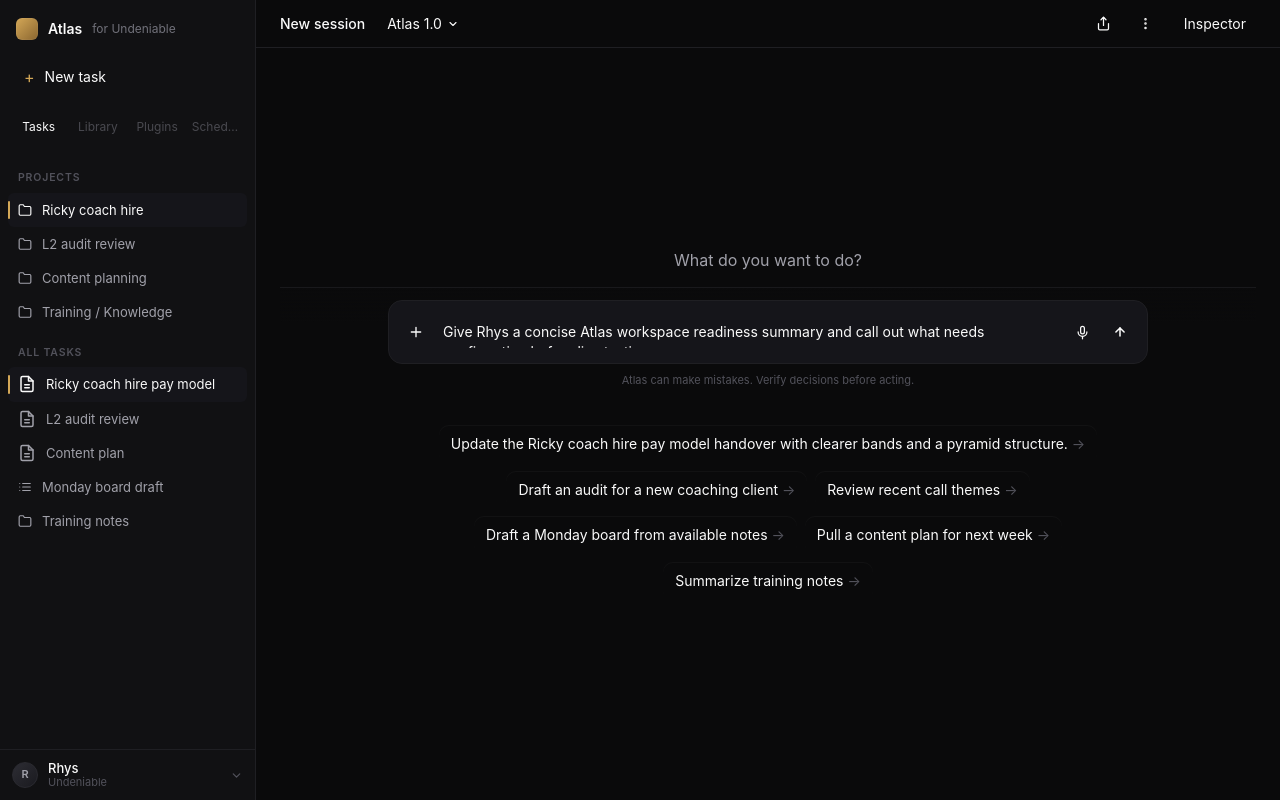
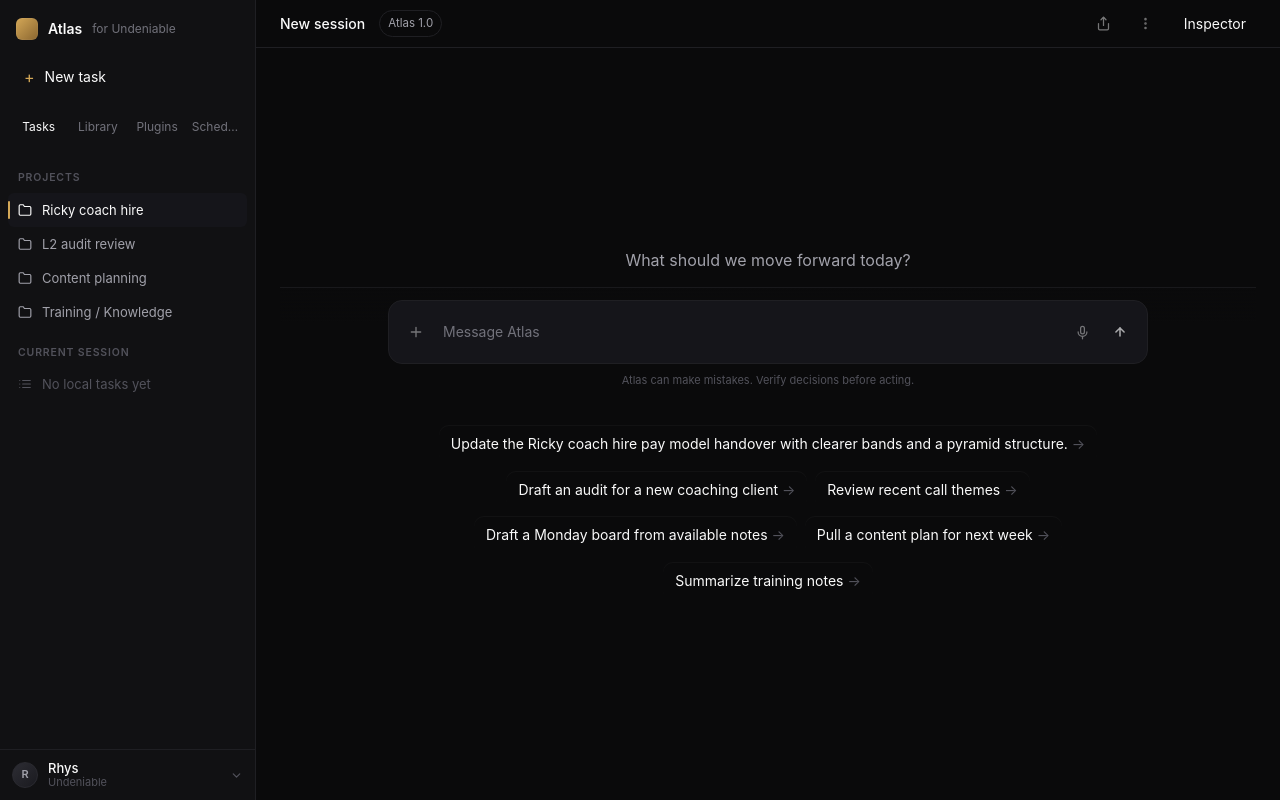
Before and after one commit to AtlasUndeniable/atlas-mission-control, a Next.js app: page /workspace in a window 1280 px wide. Built offline with nearby package versions, Linux system fonts and the light colour scheme.

Commit message:
feat(workspace): improve beta readiness controls

```diff
--- a/src/app/workspace-demo/WorkspaceDemoApp.tsx
+++ b/src/app/workspace-demo/WorkspaceDemoApp.tsx
@@ -5,7 +5,6 @@
   demoRhysReadyStarterPrompt,
   demoRhysReadyTaskTitle,
   demoStarterPrompts,
-  demoUserPrompt,
   demoWorkspace,
   type AgentEvent,
   type Artifact,
@@ -18,6 +17,7 @@
 
 type RunState = "idle" | "running" | "complete";
 type ReferenceCoverage = "matched" | "thin" | "none";
+type WorkspacePanel = "tasks" | "library" | "plugins" | "scheduled";
 
 interface ArtifactPreview {
   id: string;
@@ -70,6 +70,7 @@
   task: Task | null;
   tasks: Task[];
   internalEvents: AgentEvent[];
+  errorMessage: string | null;
 }
 
 const initialThreadState: ThreadState = {
@@ -79,6 +80,7 @@
   task: null,
   tasks: [],
   internalEvents: [],
+  errorMessage: null,
 };
 
 interface StoredWorkspaceThread {
@@ -94,6 +96,14 @@
 }
 
 function reduceEvent(state: ThreadState, event: AgentEvent): ThreadState {
+  if (event.kind === "error") {
+    return {
+      ...state,
+      internalEvents: event.visibility === "internal" ? [...state.internalEvents, event] : state.internalEvents,
+      errorMessage: event.message || "Atlas could not finish that run.",
+    };
+  }
+
   if (event.visibility === "internal") {
     return { ...state, internalEvents: [...state.internalEvents, event] };
   }
@@ -170,6 +180,7 @@
         task: thread.task ?? null,
         tasks: Array.isArray(thread.tasks) ? thread.tasks : thread.task ? [thread.task] : [],
         internalEvents: thread.internalEvents,
+        errorMessage: typeof thread.errorMessage === "string" ? thread.errorMessage : null,
       },
       runState: parsed.runState === "complete" ? "complete" : "idle",
       activeTaskTitle: typeof parsed.activeTaskTitle === "string" && parsed.activeTaskTitle.trim()
@@ -323,9 +334,10 @@
   onStart: (nextPrompt?: string) => void;
 }) {
   const isRunning = runState === "running";
+  const canSubmit = !isRunning && prompt.trim().length > 0;
   const enterSubmitRef = useRef(false);
   const handleSubmit = () => {
-    if (!isRunning) onStart(prompt);
+    if (canSubmit) onStart(prompt);
   };
   const handleEnterSubmit = (event: KeyboardEvent<HTMLTextAreaElement>) => {
     const isEnter = event.key === "Enter" || event.code === "Enter" || event.keyCode === 13;
@@ -337,7 +349,7 @@
   return (
     <div className={styles.composerWrap}>
       <div className={styles.composer}>
-        <button className={styles.composerIcon} type="button" aria-label="Attach file"><IconPlus /></button>
+        <button className={styles.composerIcon} type="button" aria-label="Attach file coming soon" title="File upload is not connected yet" disabled><IconPlus /></button>
         <textarea
           className={styles.composerInput}
           value={prompt}
@@ -357,10 +369,10 @@
             handleEnterSubmit(event);
           }}
         />
-        <button className={styles.composerIcon} type="button" aria-label="Voice input">
+        <button className={styles.composerIcon} type="button" aria-label="Voice input coming soon" title="Voice input is not connected yet" disabled>
           <svg width="15" height="15" viewBox="0 0 24 24" fill="none" stroke="currentColor" strokeWidth="2" strokeLinecap="round" strokeLinejoin="round" aria-hidden="true"><rect x="9" y="2" width="6" height="12" rx="3" /><path d="M5 11a7 7 0 0 0 14 0" /><path d="M12 18v4" /></svg>
         </button>
-        <button className={styles.composerSend} type="button" onClick={handleSubmit} disabled={isRunning} aria-label="Send message">
+        <button className={styles.composerSend} type="button" onClick={handleSubmit} disabled={!canSubmit} aria-label="Send message">
           <svg width="14" height="14" viewBox="0 0 24 24" fill="none" stroke="currentColor" strokeWidth="2.6" strokeLinecap="round" strokeLinejoin="round" aria-hidden="true"><path d="M12 19V5" /><path d="m5 12 7-7 7 7" /></svg>
         </button>
       </div>
@@ -380,7 +392,7 @@
 }) {
   return (
     <section className={styles.emptyState}>
-      <p className={styles.emptyKicker}>What do you want to do?</p>
+      <p className={styles.emptyKicker}>What should we move forward today?</p>
       <Composer prompt={prompt} runState="idle" onPromptChange={onPromptChange} onStart={onStart} />
       <div className={styles.starterChips}>
         {demoStarterPrompts.map((prompt) => (
@@ -397,6 +409,40 @@
           </button>
         ))}
       </div>
+    </section>
+  );
+}
+
+function WorkspacePanelView({ panel }: { panel: Exclude<WorkspacePanel, "tasks"> }) {
+  const panelCopy: Record<Exclude<WorkspacePanel, "tasks">, { title: string; body: string }> = {
+    library: {
+      title: "Library is coming next",
+      body: "Saved Workspace references and artifact history will live here once persistence is connected. For now, only the current browser session is available.",
+    },
+    plugins: {
+      title: "Plugins are not connected yet",
+      body: "Runtime tools are available internally where the agent supports them. User-managed plugin controls are intentionally dormant in this alpha.",
+    },
+    scheduled: {
+      title: "Scheduled work is not connected yet",
+      body: "This view will show queued and recurring Workspace tasks after persistence and scheduling are wired. Nothing is being scheduled from this screen today.",
+    },
+  };
+  const copy = panelCopy[panel];
+  return (
+    <section className={styles.workspacePanel}>
+      <div className={styles.panelKicker}>Workspace</div>
+      <h1>{copy.title}</h1>
+      <p>{copy.body}</p>
+    </section>
+  );
+}
+
+function TaskEmptyPanel() {
+  return (
+    <section className={styles.emptyState}>
+      <p className={styles.emptyKicker}>No local task thread yet.</p>
+      <p className={styles.emptyNote}>Send a prompt to start a browser-session task. Nothing is persisted until Supabase is connected.</p>
     </section>
   );
 }
@@ -683,6 +729,16 @@
   return null;
 }
 
+function ErrorNotice({ message }: { message: string }) {
+  return (
+    <div className={styles.errorNotice} role="status">
+      <strong>Atlas could not finish that run.</strong>
+      <span>{message}</span>
+      <small>The session is still safe to continue. Try a shorter prompt or start a new local session.</small>
+    </div>
+  );
+}
+
 function ChatThread({
   state,
   runState,
@@ -743,22 +799,41 @@
         {taskCards.map((task) => (
           <TaskChip key={task.id} task={task} steps={task.steps} />
         ))}
+        {state.errorMessage ? <ErrorNotice message={state.errorMessage} /> : null}
         {runState === "running" && !hasAssistantMessage ? <ThinkingIndicator /> : null}
       </div>
     </section>
   );
 }
 
-function Sidebar({ runState, onNewTask }: { runState: RunState; onNewTask: () => void }) {
-  const navTabs = ["Tasks", "Library", "Plugins", "Scheduled"] as const;
+function Sidebar({
+  runState,
+  panel,
+  tasks,
+  artifacts,
+  selectedTaskId,
+  onNewTask,
+  onOpenArtifact,
+  onPanelChange,
+  onSelectTask,
+}: {
+  runState: RunState;
+  panel: WorkspacePanel;
+  tasks: Task[];
+  artifacts: Artifact[];
+  selectedTaskId: string | null;
+  onNewTask: () => void;
+  onOpenArtifact: (artifact: Artifact) => void;
+  onPanelChange: (panel: WorkspacePanel) => void;
+  onSelectTask: (taskId: string) => void;
+}) {
+  const navTabs = [
+    { id: "tasks", label: "Tasks" },
+    { id: "library", label: "Library" },
+    { id: "plugins", label: "Plugins" },
+    { id: "scheduled", label: "Scheduled" },
+  ] as const;
   const projects = ["Ricky coach hire", "L2 audit review", "Content planning", "Training / Knowledge"] as const;
-  const tasks = [
-    { title: "Ricky coach hire pay model", icon: runState === "running" ? <IconSpinner /> : <IconDocument /> },
-    { title: "L2 audit review", icon: <IconDocument /> },
-    { title: "Content plan", icon: <IconDocument /> },
-    { title: "Monday board draft", icon: <IconList /> },
-    { title: "Training notes", icon: <IconFolder /> },
-  ] as const;
 
   return (
     <aside className={styles.sidebar}>
@@ -767,14 +842,14 @@
       <nav className={styles.navMini} aria-label="Workspace navigation">
         {navTabs.map((tab) => (
           <button
-            aria-label={tab === "Tasks" ? "Tasks" : `${tab} coming next`}
-            className={tab === "Tasks" ? styles.navMiniActive : undefined}
-            disabled={tab !== "Tasks"}
-            key={tab}
-            title={tab === "Tasks" ? "Tasks" : `${tab} coming next`}
+            aria-label={tab.id === "tasks" ? "Active tasks" : `${tab.label} coming next`}
+            className={panel === tab.id ? styles.navMiniActive : undefined}
+            key={tab.id}
+            onClick={() => onPanelChange(tab.id)}
+            title={tab.id === "tasks" ? "Active tasks" : `${tab.label} coming next`}
             type="button"
           >
-            {tab}
+            {tab.label}
           </button>
         ))}
       </nav>
@@ -787,14 +862,36 @@
           </li>
         ))}
       </ul>
-      <div className={styles.sectionHeader}><span>All Tasks</span></div>
+      <div className={styles.sectionHeader}><span>Current Session</span></div>
       <ul className={styles.sidebarList}>
-        {tasks.map((task, index) => (
-          <li className={index === 0 ? styles.sidebarActive : undefined} key={task.title}>
-            {task.icon}
+        {runState === "running" && tasks.length === 0 ? (
+          <li className={styles.sidebarMuted}>
+            <IconSpinner />
+            <span className={styles.sidebarTitle}>Running local task</span>
+          </li>
+        ) : null}
+        {tasks.map((task) => (
+          <li className={selectedTaskId === task.id ? styles.sidebarActive : undefined} key={task.id}>
+            <button className={styles.sidebarItemButton} type="button" onClick={() => onSelectTask(task.id)}>
+              {task.status === "running" ? <IconSpinner /> : <IconDocument />}
               <span className={styles.sidebarTitle}>{task.title}</span>
+            </button>
           </li>
         ))}
+        {artifacts.map((artifact) => (
+          <li key={artifact.id}>
+            <button className={styles.sidebarItemButton} type="button" onClick={() => onOpenArtifact(artifact)}>
+              <IconFolder />
+              <span className={styles.sidebarTitle}>{artifact.title}</span>
+            </button>
+          </li>
+        ))}
+        {runState !== "running" && tasks.length === 0 && artifacts.length === 0 ? (
+          <li className={styles.sidebarMuted}>
+            <IconList />
+            <span className={styles.sidebarTitle}>No local tasks yet</span>
+          </li>
+        ) : null}
       </ul>
       <div className={styles.sidebarSpacer} />
       <div className={styles.userRow}><span className={styles.avatar}>R</span><span className={styles.userMeta}><span className={styles.userName}>Rhys</span><span className={styles.userSub}>Undeniable</span></span><span className={styles.userChevron}><IconChevronDown size={13} /></span></div>
@@ -893,8 +990,10 @@
   const [storedThread] = useState<StoredWorkspaceThread | null>(() => readStoredWorkspaceThread());
   const [threadState, setThreadState] = useState<ThreadState>(() => storedThread?.threadState ?? initialThreadState);
   const [runState, setRunState] = useState<RunState>(() => storedThread?.runState ?? "idle");
-  const [prompt, setPrompt] = useState(demoUserPrompt);
+  const [prompt, setPrompt] = useState("");
   const [activeTaskTitle, setActiveTaskTitle] = useState(() => storedThread?.activeTaskTitle ?? "New session");
+  const [activePanel, setActivePanel] = useState<WorkspacePanel>("tasks");
+  const [selectedTaskId, setSelectedTaskId] = useState<string | null>(() => storedThread?.threadState.tasks.at(-1)?.id ?? null);
   const [artifactPreview, setArtifactPreview] = useState<ArtifactPreviewState>({ status: "closed" });
   const sourceRef = useRef<LocalWorkspaceEventSource | null>(null);
   const unsubscribeRef = useRef<(() => void) | null>(null);
@@ -925,18 +1024,22 @@
     unsubscribeRef.current?.();
     unsubscribeRef.current = source.subscribe((event) => {
       setThreadState((state) => reduceEvent(state, event));
-      if (event.kind === "task.complete" || event.kind === "error") setRunState(event.kind === "error" ? "complete" : "complete");
+      if (event.kind === "task.complete") setSelectedTaskId(`${event.runId}:${event.task.id}`);
+      if (event.kind === "task.complete" || event.kind === "error") setRunState("complete");
     });
   };
 
   const startReplay = (nextPrompt?: string) => {
     if (runState === "running") return;
-    const activePrompt = nextPrompt?.trim() || prompt.trim() || demoUserPrompt;
+    const activePrompt = nextPrompt?.trim() || prompt.trim();
+    if (!activePrompt) return;
     const activeTitle = titleForPrompt(activePrompt);
     setActiveTaskTitle(activeTitle);
+    setActivePanel("tasks");
+    setSelectedTaskId(null);
     setPrompt("");
     sourceRef.current?.reset();
-    setThreadState((state) => ({ ...state, steps: [], task: null }));
+    setThreadState((state) => ({ ...state, steps: [], task: null, errorMessage: null }));
     setRunState("running");
     const source = new LocalWorkspaceEventSource({
       endpoint: "/api/workspace-demo/local-run",
@@ -958,8 +1061,10 @@
     sessionStorage.removeItem(THREAD_STORAGE_KEY);
     setThreadState(initialThreadState);
     setRunState("idle");
-    setPrompt(demoUserPrompt);
-    setActiveTaskTitle("New session");
+    setPrompt("");
+    setActiveTaskTitle("New local session");
+    setActivePanel("tasks");
+    setSelectedTaskId(null);
     setArtifactPreview({ status: "closed" });
   };
 
@@ -984,23 +1089,41 @@
     }
   };
 
-  const taskTitle = runState === "idle" ? "New session" : activeTaskTitle;
+  const selectTask = (taskId: string) => {
+    setActivePanel("tasks");
+    setSelectedTaskId(taskId);
+  };
+
+  const taskTitle = activeTaskTitle;
+  const hasThreadData = threadState.messages.length > 0 || threadState.artifacts.length > 0 || threadState.tasks.length > 0 || Boolean(threadState.errorMessage);
 
   return (
     <main className={styles.app}>
-      <Sidebar runState={runState} onNewTask={startNewTask} />
+      <Sidebar
+        runState={runState}
+        panel={activePanel}
+        tasks={threadState.tasks}
+        artifacts={threadState.artifacts}
+        selectedTaskId={selectedTaskId}
+        onNewTask={startNewTask}
+        onOpenArtifact={openArtifactPreview}
+        onPanelChange={setActivePanel}
+        onSelectTask={selectTask}
+      />
       <section className={styles.canvas}>
         <header className={styles.topbar}>
           <div className={styles.taskTitle}>{taskTitle}</div>
-          <button className={styles.modelChip} type="button">{demoWorkspace.title} <IconChevronDown size={12} /></button>
+          <span className={styles.modelChip} title="Runtime selection is configured server-side for this alpha">{demoWorkspace.title}</span>
           <div className={styles.topSpacer} />
-          <button className={styles.iconButton} type="button" aria-label="Share"><IconShare /></button>
-          <button className={styles.iconButton} type="button" aria-label="More"><IconMore /></button>
+          <button className={styles.iconButton} type="button" aria-label="Share coming soon" title="Sharing is not connected yet" disabled><IconShare /></button>
+          <button className={styles.iconButton} type="button" aria-label="More actions coming soon" title="More actions are not connected yet" disabled><IconMore /></button>
           <Inspector events={threadState.internalEvents} referencePacket={referencePacket} />
         </header>
-        {runState === "idle"
-          ? <EmptyState prompt={prompt} onPromptChange={setPrompt} onStart={startReplay} />
-          : (
+        {activePanel !== "tasks" ? (
+          <WorkspacePanelView panel={activePanel} />
+        ) : runState === "idle" ? (
+          <EmptyState prompt={prompt} onPromptChange={setPrompt} onStart={startReplay} />
+        ) : hasThreadData ? (
           <>
             <ChatThread
               state={threadState}
@@ -1010,6 +1133,8 @@
             />
             <Composer prompt={prompt} runState={runState} onPromptChange={setPrompt} onStart={startReplay} />
           </>
+        ) : (
+          <TaskEmptyPanel />
         )}
       </section>
       <ArtifactPreviewPanel state={artifactPreview} onClose={() => setArtifactPreview({ status: "closed" })} />
--- a/src/app/workspace-demo/workspace-demo.module.css
+++ b/src/app/workspace-demo/workspace-demo.module.css
@@ -26,6 +26,7 @@
 }
 .app * { box-sizing: border-box; }
 .app button { font: inherit; color: inherit; background: none; border: 0; cursor: pointer; }
+.app button:disabled { cursor: default; }
 .sidebar { min-width: 0; background: var(--bg-sidebar); border-right: 1px solid var(--border); display: flex; flex-direction: column; overflow: hidden; }
 .brand { padding: 18px 16px 14px; display: flex; align-items: center; gap: 10px; }
 .brandMark { width: 22px; height: 22px; border-radius: 6px; background: linear-gradient(135deg, var(--accent), #8a6630); box-shadow: 0 0 0 1px rgba(255,255,255,.04) inset; }
@@ -45,7 +46,10 @@
 .sidebarList li:hover { background: var(--bg-elev-1); color: var(--text-1); }
 .sidebarActive { background: var(--bg-elev-1); color: var(--text-1) !important; }
 .sidebarActive::before { content: ""; position: absolute; left: 0; top: 8px; bottom: 8px; width: 2px; background: var(--accent); border-radius: 2px; }
+.sidebarItemButton { width: 100%; min-width: 0; display: flex; align-items: center; gap: 10px; text-align: left; color: inherit; }
 .sidebarTitle { overflow: hidden; text-overflow: ellipsis; flex: 1; }
+.sidebarMuted { color: var(--text-4) !important; cursor: default; }
+.sidebarMuted:hover { background: transparent !important; color: var(--text-4) !important; }
 .sidebarSpacer { flex: 1; }
 .userRow { border-top: 1px solid var(--border); padding: 10px 12px; display: flex; align-items: center; gap: 10px; }
 .avatar { width: 26px; height: 26px; border-radius: 999px; background: linear-gradient(135deg, #2d2d34, #1a1a1f); border: 1px solid var(--border-strong); display: inline-flex; align-items: center; justify-content: center; font-size: 11px; font-weight: 600; color: var(--text-2); }
@@ -56,12 +60,18 @@
 .topbar { height: 48px; padding: 0 24px; display: flex; align-items: center; gap: 14px; border-bottom: 1px solid var(--border); flex-shrink: 0; }
 .taskTitle { min-width: 0; overflow: hidden; text-overflow: ellipsis; white-space: nowrap; font-size: 14px; font-weight: 500; color: var(--text-1); }
 .modelChip { flex-shrink: 0; padding: 4px 8px; border: 1px solid var(--border); border-radius: 999px; font-size: 11.5px; color: var(--text-2); display: inline-flex; align-items: center; gap: 5px; }
-.modelChip:hover { background: var(--bg-elev-1); border-color: var(--border-strong); }
 .topSpacer { flex: 1; }
 .iconButton { width: 28px; height: 28px; display: inline-flex; align-items: center; justify-content: center; border-radius: 6px; color: var(--text-3); }
 .iconButton:hover { background: var(--bg-elev-1); color: var(--text-1); }
+.iconButton:disabled { opacity: .45; }
+.iconButton:disabled:hover { background: transparent; color: var(--text-3); }
 .emptyState { flex: 1; display: flex; align-items: center; justify-content: center; flex-direction: column; padding: 32px 24px; }
 .emptyKicker { color: var(--text-2); font-size: 16px; margin: 0 0 14px; }
+.emptyNote { max-width: 460px; margin: -4px 0 18px; color: var(--text-3); text-align: center; font-size: 13px; }
+.workspacePanel { flex: 1; min-height: 0; display: flex; flex-direction: column; justify-content: center; align-items: center; padding: 32px 24px; text-align: center; }
+.workspacePanel h1 { margin: 8px 0 8px; color: var(--text-1); font-size: 20px; line-height: 1.25; font-weight: 600; letter-spacing: 0; }
+.workspacePanel p { max-width: 520px; margin: 0; color: var(--text-3); font-size: 13.5px; line-height: 1.6; }
+.panelKicker { color: var(--text-4); text-transform: uppercase; letter-spacing: .08em; font-size: 10.5px; font-weight: 600; }
 .starterChips { max-width: 760px; display: flex; flex-wrap: wrap; gap: 8px; justify-content: center; margin-top: 14px; }
 .starterChip { color: var(--text-2); border: 1px solid var(--border-strong); background: rgba(255,255,255,.035); border-radius: 10px; padding: 8px 12px; font-size: 12.5px; box-shadow: 0 1px 0 rgba(255,255,255,.03) inset; transition: color 120ms ease-out, background 120ms ease-out, border-color 120ms ease-out, transform 120ms ease-out; }
 .starterChip::after { content: " ->"; color: var(--text-4); }
@@ -84,6 +94,10 @@
 .checkBoxDone { border-color: rgba(127,209,162,.52); background: rgba(127,209,162,.18); position: relative; }
 .checkBoxDone::after { content: ""; position: absolute; left: 3px; top: 1px; width: 4px; height: 7px; border: solid var(--success); border-width: 0 2px 2px 0; transform: rotate(45deg); }
 .referenceCoverageLine { width: fit-content; max-width: 100%; margin: 0 0 10px; padding: 3px 8px; border: 1px solid var(--border); border-radius: 999px; color: var(--text-3); background: rgba(255,255,255,.025); font-size: 11px; line-height: 1.4; }
+.errorNotice { width: 100%; display: grid; gap: 4px; padding: 12px 14px; background: rgba(232,189,108,.08); border: 1px solid rgba(232,189,108,.28); border-radius: 10px; color: var(--text-2); }
+.errorNotice strong { color: var(--text-1); font-size: 13.5px; font-weight: 600; }
+.errorNotice span { overflow-wrap: anywhere; }
+.errorNotice small { color: var(--text-3); }
 .streamingCaret { display: inline-block; width: 2px; height: 16px; margin-left: 3px; vertical-align: -2px; background: var(--accent); animation: blink 1s steps(2, start) infinite; }
 @keyframes blink { 50% { opacity: 0; } }
 .thinkingMessage { width: fit-content; max-width: 100%; display: inline-flex; align-items: center; gap: 8px; color: var(--text-2); font-size: 13px; }
@@ -147,6 +161,8 @@
 .composer:focus-within { border-color: var(--border-strong); background: var(--bg-elev-2); }
 .composerIcon { width: 30px; height: 30px; border-radius: 6px; display: inline-flex; align-items: center; justify-content: center; color: var(--text-3); flex-shrink: 0; }
 .composerIcon:hover { background: var(--bg-elev-3); color: var(--text-1); }
+.composerIcon:disabled { opacity: .42; }
+.composerIcon:disabled:hover { background: transparent; color: var(--text-3); }
 .composerInput { flex: 1; min-width: 0; max-height: 112px; background: transparent; border: 0; outline: 0; color: var(--text-1); font: inherit; line-height: 1.45; padding: 6px 4px; resize: none; overflow-y: auto; }
 .composerInput::placeholder { color: var(--text-3); }
 .composerSend { width: 30px; height: 30px; border-radius: 8px; background: var(--accent); color: var(--bg-canvas); display: inline-flex; align-items: center; justify-content: center; }
```
Lines whose indentation alone changed are shown as unchanged.
